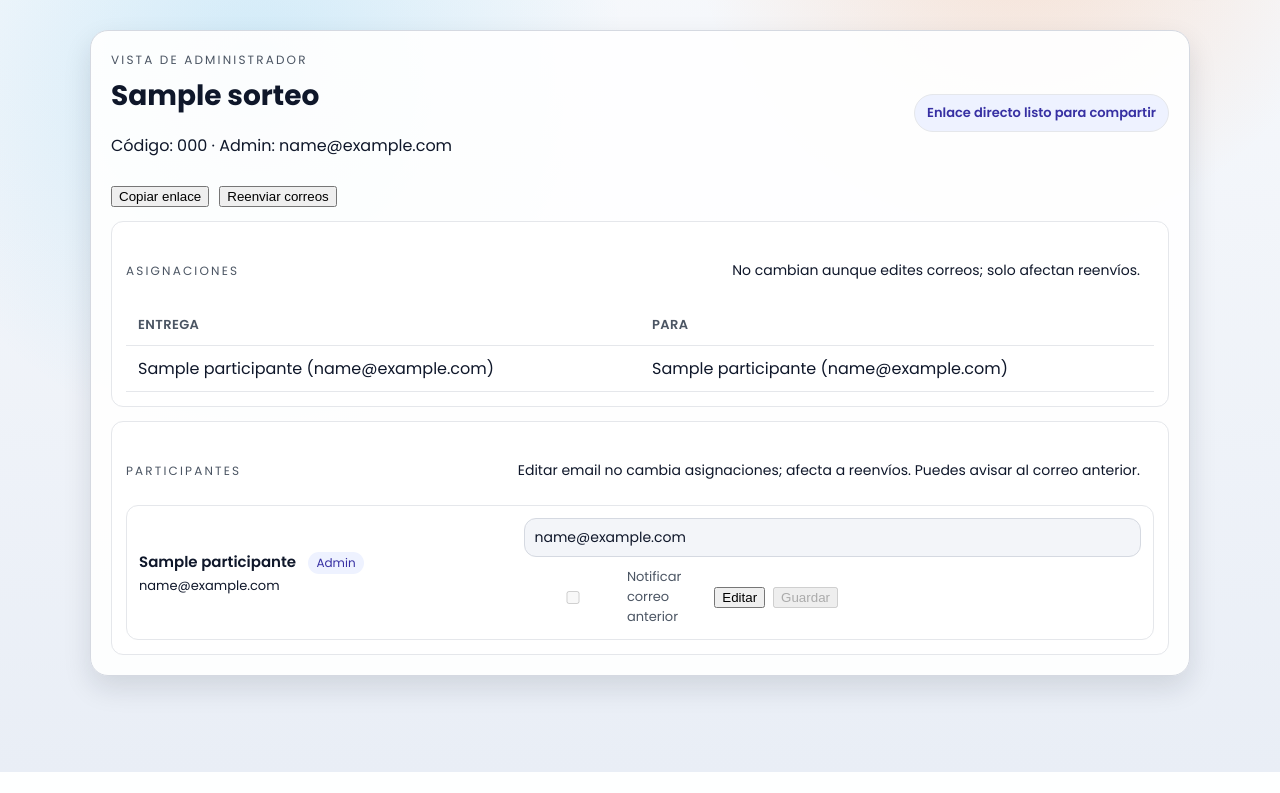
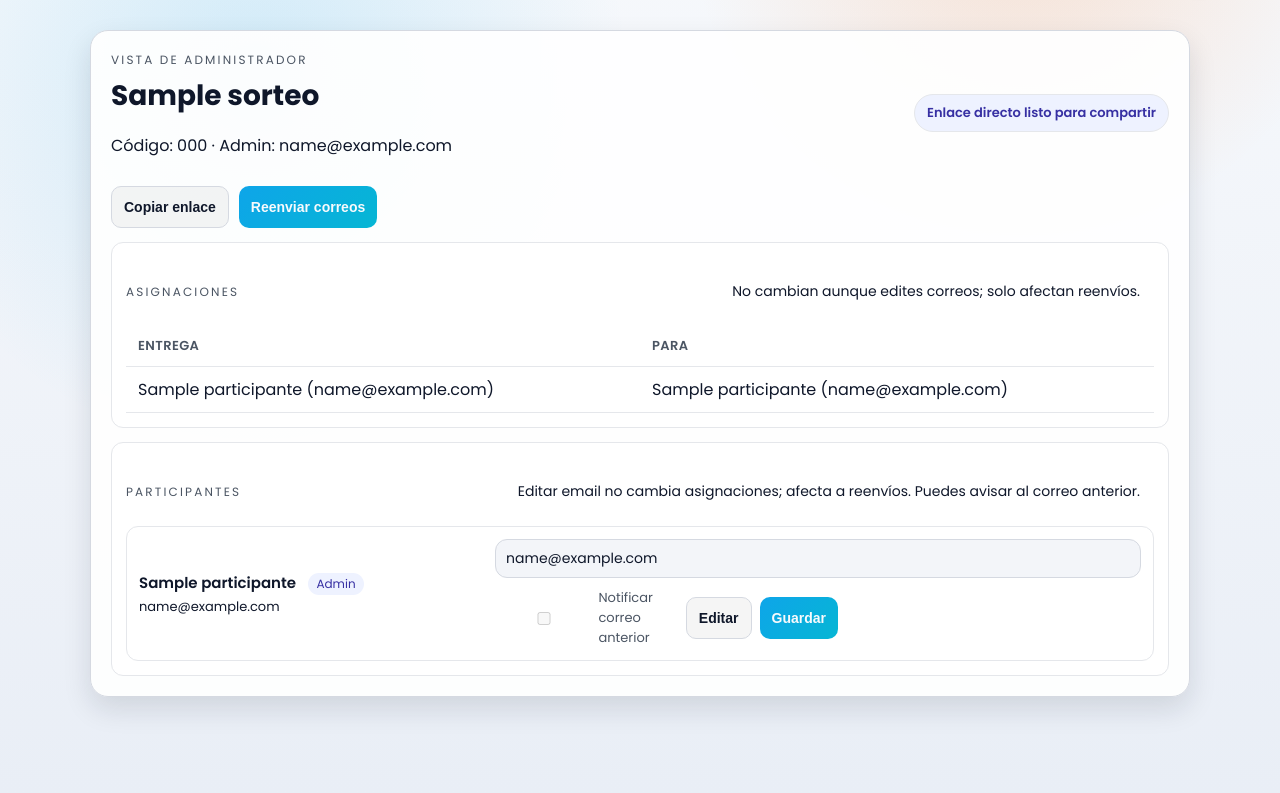
Before and after one commit to joaquingonzalezzanotti/Sorty, a Flask app: page /draw/000 in a window 1280 px wide. Shown: the part 99-892 px from the top of the page. Before the commit the page ends 871 px from the top, so only its background shows below. Run offline with Flask 3, Linux system fonts and the light colour scheme; tables that the repository leaves empty hold one stand-in row (values such as "Sample post"); parts of the project's set-up code (start-up, migrations or seed data) failed here and were passed over; some libraries are stand-ins or nearby versions.

Commit message:
cambios6

```diff
--- a/static/style.css
+++ b/static/style.css
@@ -1348,6 +1348,12 @@ th {
   cursor: not-allowed;
 }
 
+.button.sm {
+  padding: 8px 12px;
+  font-size: 14px;
+  border-radius: 10px;
+}
+
 @keyframes spin {
   to {
     transform: rotate(360deg);
--- a/templates/sorteo.html
+++ b/templates/sorteo.html
@@ -49,8 +49,8 @@
         </div>
 
         <div class="actions-row wrap">
-          <button class="btn ghost" id="copy-link">Copiar enlace</button>
-          <button class="btn primary" id="resend-btn">Reenviar correos</button>
+          <button class="button ghost sm" id="copy-link">Copiar enlace</button>
+          <button class="button primary sm" id="resend-btn">Reenviar correos</button>
           <div id="action-msg" class="muted"></div>
         </div>
 
@@ -97,8 +97,8 @@
                   <input type="checkbox" data-notify-id="{{ p.id }}" disabled> Notificar correo anterior
                 </label>
                 <div class="action-buttons">
-                  <button class="btn ghost edit-email" data-participant-id="{{ p.id }}">Editar</button>
-                  <button class="btn primary save-email" data-participant-id="{{ p.id }}" disabled>Guardar</button>
+                  <button class="button ghost sm edit-email" data-participant-id="{{ p.id }}">Editar</button>
+                  <button class="button primary sm save-email" data-participant-id="{{ p.id }}" disabled>Guardar</button>
                 </div>
               </div>
             </div>
```
